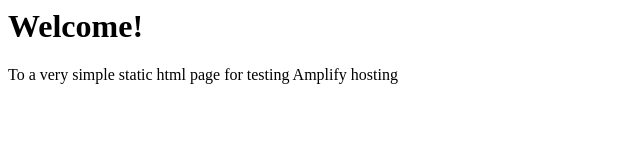
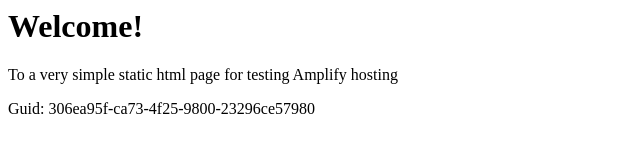
Before and after one commit to aws-aemilia-fra/Github-PR-Commit-Integration-Test-DoNotTouch-Gith-OKSLNVO2-v1-preprod-eu-central-1, a website: page src/index.html in a window 1280 px wide. Shown: the whole page, without its empty margins (0-640 px from the left). Drawn offline with Linux system fonts and the light colour scheme.

Commit message:
commit from integ tests

```diff
--- a/src/index.html
+++ b/src/index.html
@@ -1,3 +1,5 @@
+
+
 <html lang="en">
 
 <head>
@@ -10,6 +12,6 @@
 <body>
     <h1>Welcome!</h1>
     <p>To a very simple static html page for testing Amplify hosting</p>
-</body>
+    <p>Guid: 306ea95f-ca73-4f25-9800-23296ce57980</p></body>
 
 </html>
```
